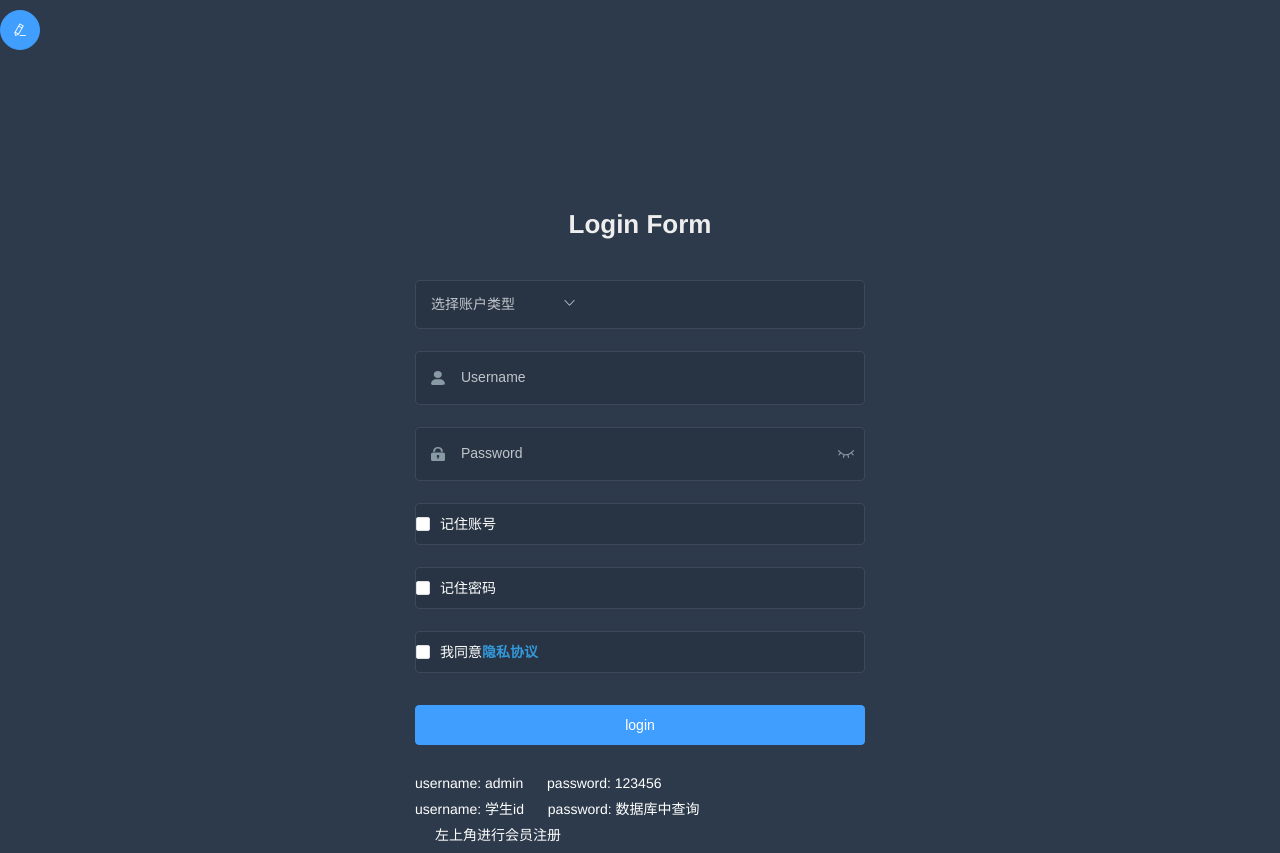
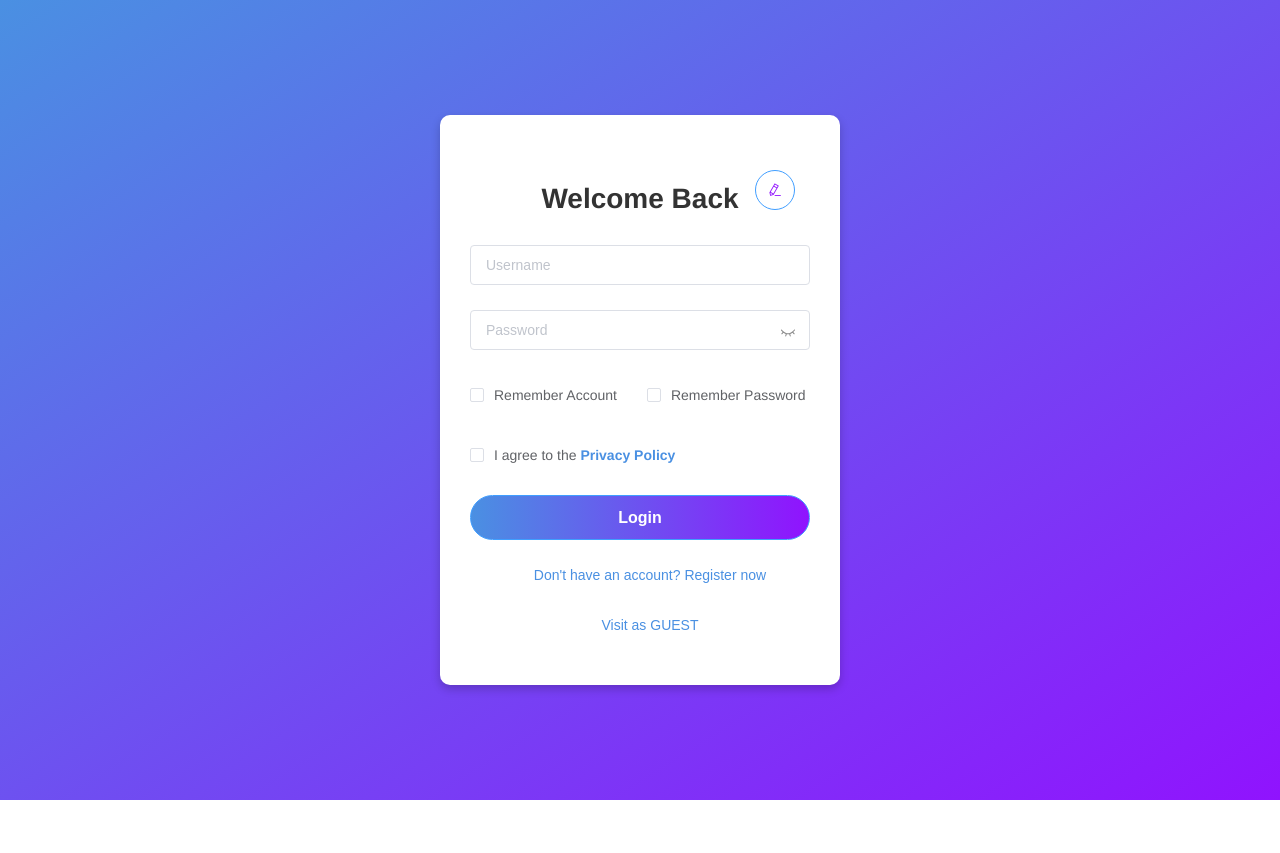
Before and after one commit to Duliangheng2003/Learning-Manage-System-main, a Vue app in the folder vue-admin-template/: page /#/login in a window 1280 px wide. After the commit the page ends 800 px from the top, so only its background shows below. Built offline with nearby package versions, Linux system fonts and the light colour scheme.

Commit message:
Add files via upload

```diff
--- a/vue-admin-template/src/views/login/index.vue
+++ b/vue-admin-template/src/views/login/index.vue
@@ -1,76 +1,94 @@
 <template>
   <div class="login-container">
+    <div class="form-container">
       <el-row>
-
-      <el-button @click="addLogin" type="primary" icon="el-icon-edit" circle></el-button>
-
+        <el-button @click="addLogin" type="primary" icon="el-icon-edit" circle class="edit-btn"></el-button>
       </el-row>
       <el-row>
-      <el-form ref="loginForm" :model="loginForm" :rules="loginRules" class="login-form" auto-complete="on"
-        label-position="left">
+        <el-form
+          ref="loginForm"
+          :model="loginForm"
+          :rules="loginRules"
+          class="login-form"
+          auto-complete="on"
+          label-position="left"
+        >
           <div class="title-container">
-          <h3 class="title">Login Form</h3>
+            <h3 class="title">Welcome Back</h3>
           </div>
-
-        <el-form-item prop="accountType">
-          <el-select v-model="loginForm.accountType" placeholder="选择账户类型">
-            <el-option label="学生" value="1"></el-option>
-            <el-option label="教师" value="2"></el-option>
-          </el-select>
-        </el-form-item>
 
           <el-form-item prop="username">
             <span class="svg-container">
               <svg-icon icon-class="user" />
             </span>
-          <el-input ref="username" v-model="loginForm.username" placeholder="Username" name="username" type="text"
-            tabindex="1" auto-complete="on" />
+            <el-input
+              ref="username"
+              v-model="loginForm.username"
+              placeholder="Username"
+              name="username"
+              type="text"
+              tabindex="1"
+              auto-complete="on"
+            />
           </el-form-item>
 
           <el-form-item prop="password">
             <span class="svg-container">
               <svg-icon icon-class="password" />
             </span>
-          <el-input :key="passwordType" ref="password" v-model="loginForm.password" :type="passwordType"
-            placeholder="Password" name="password" tabindex="2" auto-complete="on" @keyup.enter.native="handleLogin" />
+            <el-input
+              :key="passwordType"
+              ref="password"
+              v-model="loginForm.password"
+              :type="passwordType"
+              placeholder="Password"
+              name="password"
+              tabindex="2"
+              auto-complete="on"
+              @keyup.enter.native="handleLogin"
+            />
             <span class="show-pwd" @click="showPwd">
               <svg-icon :icon-class="passwordType === 'password' ? 'eye' : 'eye-open'" />
             </span>
           </el-form-item>
-        <!-- 记住账号 -->
+
           <el-form-item>
-          <el-checkbox v-model="loginForm.rememberAccount">记住账号</el-checkbox>
+            <el-checkbox v-model="loginForm.rememberAccount">Remember Account</el-checkbox>
+            <el-checkbox v-model="loginForm.rememberPassword">Remember Password</el-checkbox>
           </el-form-item>
 
-        <!-- 记住密码 -->
-        <el-form-item>
-          <el-checkbox v-model="loginForm.rememberPassword">记住密码</el-checkbox>
+          <el-form-item prop="agreePrivacy">
+            <el-checkbox v-model="loginForm.agreePrivacy">
+              I agree to the
+              <a href="https://www.julyedu.com/agreement/priv" class="privacy-link">Privacy Policy</a>
+            </el-checkbox>
           </el-form-item>
 
-        <!-- 同意隐私协议 -->
-        <el-form-item prop="agreePrivacy">
-          <el-checkbox v-model="loginForm.agreePrivacy">我同意<a href="https://www.julyedu.com/agreement/priv" class="privacy-link">隐私协议</a></el-checkbox>
-        </el-form-item>
+          <el-button
+            :loading="loading"
+            type="primary"
+            class="login-button"
+            @click.native.prevent="handleLogin"
+          >
+            Login
+          </el-button>
 
-        <el-button :loading="loading" type="primary" style="width: 100%; margin-bottom: 30px"
-          @click.native.prevent="handleLogin"> <a href="" class="bullshit__return-home">login</a></el-button>
-
-
-
-        <div class="tips">
-          <span style="margin-right: 20px">username: admin</span>
-          <span> password: 123456</span>
-        </div>
-        <div class="tips">
-          <span style="margin-right: 20px">username: 学生id</span>
-          <span> password: 数据库中查询</span>
-        </div>
-        <div class="tips">
-          <span style="margin-right: 20px"> </span>
-          <span> 左上角进行会员注册</span>
-        </div>
+          <el-button
+            type="text"
+            class="register-button"
+            @click.native.prevent="redirectToRegister"
+          >
+            Don't have an account? Register now
+          </el-button>
+          <el-button
+            type="text"
+            class="guest-button"
+            @click="handleGuestAccess"
+          >Visit as GUEST
+        </el-button>
         </el-form>
       </el-row>
+    </div>
   </div>
 </template>
 
@@ -149,11 +167,17 @@ export default {
       get(id).then((response) => {
         console.log(id);
         if (response.data.stu == null) {
-          this.stu.pwd = 123456;
+          this.stu.pwd =123456;
         } else {
           this.stu = response.data.stu;
         }
       });
+    },
+    handleGuestAccess() {
+    this.$router.push("/course/index");
+    },
+    redirectToRegister() {
+      this.$router.push("/stu/reg/");
     },
     showPwd() {
       if (this.passwordType === "password") {
@@ -220,136 +244,142 @@ export default {
   },
 };
 </script>
-
-<style lang="scss">
-/* 修复input 背景不协调 和光标变色 */
-/* Detail see https://github.com/PanJiaChen/vue-element-admin/pull/927 */
-
-$bg: #283443;
-$light_gray: #fff;
-$cursor: #fff;
-
-@supports (-webkit-mask: none) and (not (cater-color: $cursor)) {
-  .login-container .el-input input {
-    color: $cursor;
-  }
+<style lang="scss" scoped>
+/* 背景渐变与居中布局 */
+.login-container {
+  min-height: 100vh;
+  width: 100%;
+  background: linear-gradient(to bottom right, #4a90e2, #9013fe);
+  display: flex;
+  justify-content: center;
+  align-items: center;
 }
 
-/* reset element-ui css */
-.login-container {
+.form-container {
+  background: #fff;
+  padding: 40px 30px;
+  border-radius: 10px;
+  box-shadow: 0 4px 10px rgba(0, 0, 0, 0.2);
+  width: 400px;
+  max-width: 90%;
+}
+
+.title-container .title {
+  font-size: 28px;
+  color: #333;
+  text-align: center;
+  margin-bottom: 30px;
+  font-weight: bold;
+}
+
+/* 表单项样式 */
+.el-form-item {
+  margin-bottom: 20px;
+}
+
 .el-input {
-    display: inline-block;
-    height: 47px;
-    width: 85%;
+  width: 100%;
+  height: 45px;
 
   input {
-      background: transparent;
-      border: 0px;
-      -webkit-appearance: none;
-      border-radius: 0px;
-      padding: 12px 5px 12px 15px;
-      color: $light_gray;
-      height: 47px;
-      caret-color: $cursor;
+    padding-left: 40px;
+    border-radius: 25px;
+    border: 1px solid #ddd;
+    transition: all 0.3s ease;
 
-      &:-webkit-autofill {
-        box-shadow: 0 0 0px 1000px $bg inset !important;
-        -webkit-text-fill-color: $cursor !important;
+    &:focus {
+      border-color: #4a90e2;
+      box-shadow: 0 0 5px #4a90e2;
     }
   }
 }
 
-  .el-form-item {
-    border: 1px solid rgba(255, 255, 255, 0.1);
-    background: rgba(0, 0, 0, 0.1);
-    border-radius: 5px;
-    color: #454545;
-  }
-}
-</style>
-
-<style lang="scss" scoped>
-$bg: #2d3a4b;
-$dark_gray: #889aa4;
-$light_gray: #eee;
-
-.login-container {
-  min-height: 100%;
-  width: 100%;
-  background-color: $bg;
-  overflow: hidden;
-
-  .login-form {
-    position: relative;
-    width: 520px;
-    max-width: 100%;
-    padding: 160px 35px 0;
-    margin: 0 auto;
-    overflow: hidden;
-  }
-
-  .tips {
-    font-size: 14px;
-    color: #fff;
-    margin-bottom: 10px;
-
-    span {
-      &:first-of-type {
-        margin-right: 16px;
-      }
-    }
-  }
-
+/* 图标容器 */
 .svg-container {
-    padding: 6px 5px 6px 15px;
-    color: $dark_gray;
-    vertical-align: middle;
-    width: 30px;
-    display: inline-block;
-  }
-
-  .title-container {
-    position: relative;
-
-    .title {
-      font-size: 26px;
-      color: $light_gray;
-      margin: 0px auto 40px auto;
-      text-align: center;
-      font-weight: bold;
-    }
+  position: absolute;
+  left: 10px;
+  top: 50%;
+  transform: translateY(-50%);
+  color: #4a90e2;
 }
 
 .show-pwd {
   position: absolute;
-    right: 10px;
-    top: 7px;
-    font-size: 16px;
-    color: $dark_gray;
+  right: 15px;
+  top: 50%;
+  transform: translateY(-50%);
   cursor: pointer;
-    user-select: none;
+  color: #888;
+
+  &:hover {
+    color: #4a90e2;
+  }
 }
 
-    .el-checkbox {
-      font-size: 14px;
+/* 按钮样式 */
+.login-button {
+  width: 100%;
+  height: 45px;
+  border-radius: 25px;
+  background: linear-gradient(to right, #4a90e2, #9013fe);
   color: #fff;
+  font-size: 16px;
+  font-weight: bold;
+  transition: background 0.3s ease;
+
+  &:hover {
+    background: linear-gradient(to right, #9013fe, #4a90e2);
+  }
 }
 
-    .el-button {
-      margin-top: 10px;
+/* 隐私协议样式 */
+.privacy-link {
+  color: #4a90e2;
+  text-decoration: none;
+  font-weight: bold;
+
+  &:hover {
+    text-decoration: underline;
+  }
 }
 
-    .remember-me {
-      margin-bottom: 10px;
+/* 编辑按钮 */
+.edit-btn {
+  position: absolute;
+  top: 15px;
+  right: 15px;
+  color: #9013fe;
+  background-color: transparent;
+
+  &:hover {
+    color: #4a90e2;
   }
-    .privacy-link {
-      color: #3498db; /* Change the text color */
-      text-decoration: none; /* Remove underline */
-      font-weight: bold; /* Make it bold */
 }
-    .privacy-link:hover {
-      color: #fff;
+.register-button {
+  margin-top: 15px;
+  display: block;
+  width: 100%;
+  color: #4a90e2;
+  font-size: 14px;
+  text-align: center;
+  transition: color 0.3s ease;
+
+  &:hover {
+    color: #9013fe;
+  }
+}
+.guest-button {
+  margin-top: 10px;
+  display: block;
+  width: 100%;
+  color: #4a90e2;
+  font-size: 14px;
+  text-align: center;
+  transition: color 0.3s ease;
+
+  &:hover {
+    color: #9013fe;
+  }
 }
 
-}
 </style>
```
Lines whose indentation alone changed are shown as unchanged.
